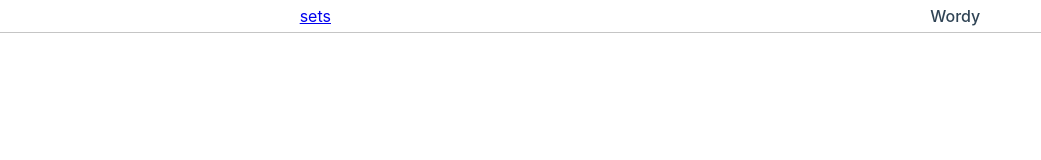
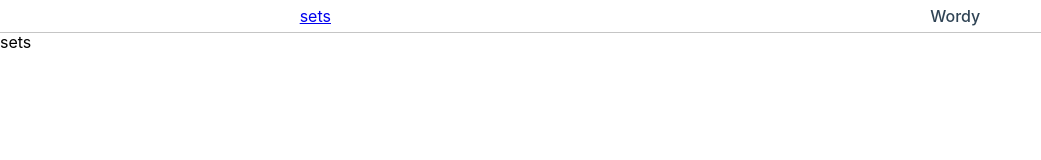
Before and after one commit to n-makarin/wordy, a Nuxt app: page /sets in a window 1280 px wide. Before the commit this address had no page. Shown: the top 160 px of the page, without its empty margins (0-1041 px from the left). Built offline with nearby package versions, Linux system fonts and the light colour scheme.

Commit message:
Create pages\sets.vue scaffolds

```diff
--- /dev/null
+++ b/pages/sets.vue
@@ -0,0 +1,17 @@
+<template>
+  <div class="sets">
+    sets
+  </div>
+</template>
+
+<script>
+export default {
+  components: {
+  },
+  computed: {
+  }
+}
+</script>
+
+<style lang="scss" scoped>
+</style>
```
